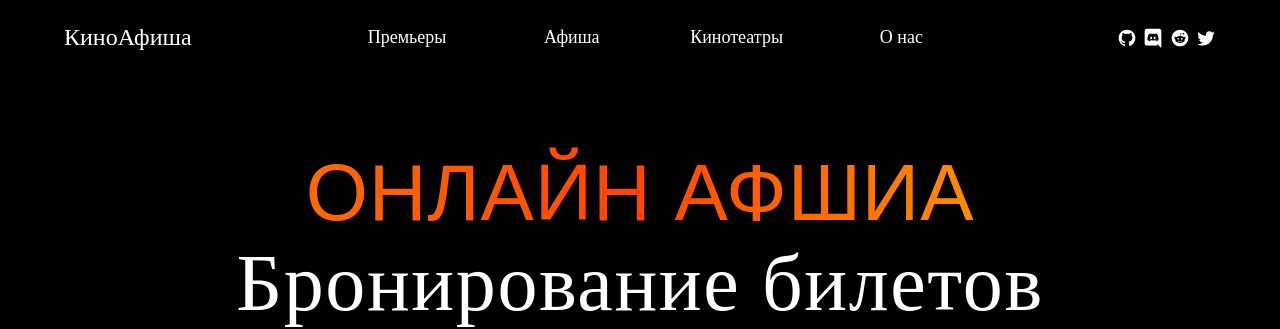
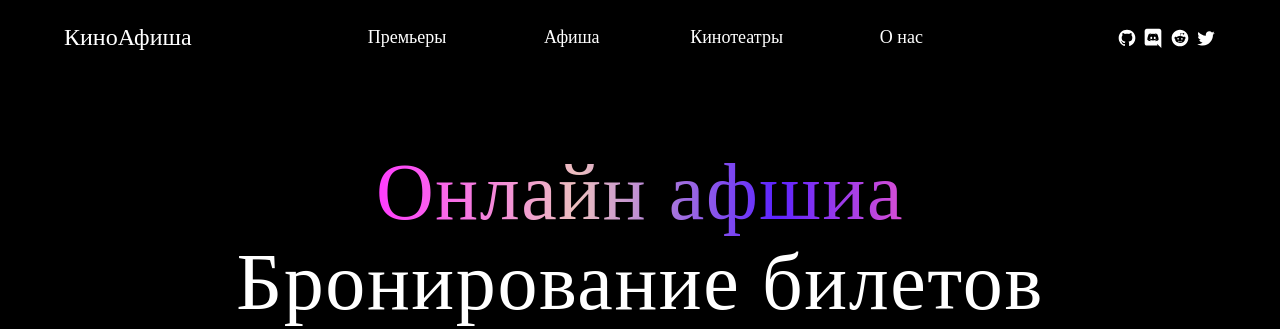
Before and after one commit to vwency/next_app, a Next.js app: page / in a window 1280 px wide. Shown: the top 329 px of the page. Built offline with nearby package versions, Linux system fonts and the light colour scheme.

Commit message:
chore: move modal to main_modal

```diff
--- a/src/components/main/buttons/left/button.tsx
+++ b/src/components/main/buttons/left/button.tsx
@@ -1,6 +1,6 @@
 import React, { FC } from 'react'
 import '@/styles/mainlayout/buttons/left/index.scss'
-import ModalWithGallery from '../../content/ModalWithData/ModalWithGallery'
+import ModalWithGallery from '../../content/MainModal/ModalWithData/ModalWithGallery'
 import { useModal } from '@/hooks'
 
 const LeftButtonMain: FC = () => {
--- a/src/styles/mainlayout/text_head/index.scss
+++ b/src/styles/mainlayout/text_head/index.scss
@@ -1,23 +1,21 @@
 .fast_text {
-  font-family: Anton, 'Clash Grotesk', sans-serif; // более агрессивный шрифт
+  font-family: 'Clash Grotesk';
   font-size: 5rem;
+  word-wrap: break-word;
   font-style: normal;
-  font-weight: 300; // жирнее для агрессивности
+  font-weight: 500;
   line-height: normal;
-  letter-spacing: 0.05rem; // чуть плотнее
-  word-wrap: break-word;
+  letter-spacing: 0.1rem;
   background: linear-gradient(
     90deg,
-    #ff6a00 0%,
-    // оранжевый
-    #ff4500 50%,
-    // ярко-оранжевый
-    #ff8c00 100% // мягкий оранжевый
+    #ff3bff 0%,
+    #ecbfbf 38.02%,
+    #5c24ff 75.83%,
+    #d94fd5 100%
   );
   background-clip: text;
   -webkit-text-fill-color: transparent;
   text-align: center;
-  text-transform: uppercase; // делает текст более мощным
 }
 
 .main__fast__text__wrapper {
```
Also changed, not shown: src/components/main/content/MainModal/ModalWithData/ModalWithGallery.tsx (renamed from src/components/main/content/ModalWithData/ModalWithGallery.tsx), src/components/main/content/MainModal/ModalWithData/items.tsx (renamed from src/components/main/content/ModalWithData/items.tsx), src/components/main/content/MainModal/advertisements/CardGrid.tsx (renamed from src/components/main/content/advertisements/CardGrid.tsx), src/components/main/content/MainModal/advertisements/CardItem.tsx (renamed from src/components/main/content/advertisements/CardItem.tsx).
